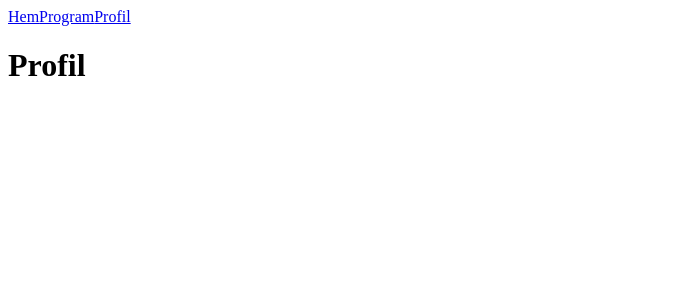
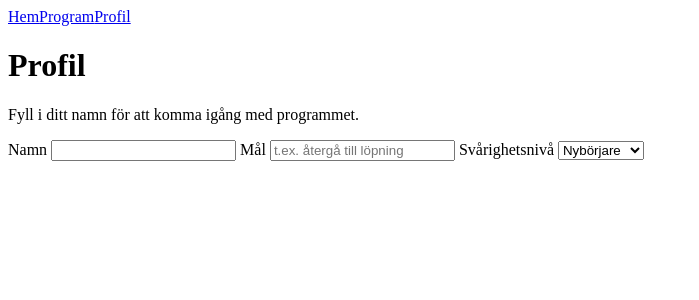
Before and after one commit to annikaholmqvist94/rehab-program, a Vue app: page /profil in a window 1280 px wide. Shown: the top 300 px of the page, without its empty margins (0-699 px from the left). Built offline with nearby package versions, Linux system fonts and the light colour scheme.

Commit message:
Build profile form with v-model bindings

```diff
--- a/src/views/ProfileView.vue
+++ b/src/views/ProfileView.vue
@@ -1,12 +1,36 @@
 <script setup>
+import { useProfile } from '../composables/useProfile.js'
 
+const { profile, isProfileComplete } = useProfile()
 </script>
 
 <template>
+  <h1>Profil</h1>
 
-  <h1>Profil</h1>
+  <p v-if="isProfileComplete">Hej {{ profile.name }}! Ditt mål: {{ profile.goal || 'inget satt än' }}.</p>
+  <p v-else>Fyll i ditt namn för att komma igång med programmet.</p>
+
+  <form @submit.prevent>
+    <label>
+      Namn
+      <input v-model="profile.name" type="text" />
+    </label>
+
+    <label>
+      Mål
+      <input v-model="profile.goal" type="text" placeholder="t.ex. återgå till löpning" />
+    </label>
+
+    <label>
+      Svårighetsnivå
+      <select v-model="profile.difficulty">
+        <option value="nybörjare">Nybörjare</option>
+        <option value="medel">Medel</option>
+        <option value="avancerad">Avancerad</option>
+      </select>
+    </label>
+  </form>
 </template>
 
 <style scoped>
-
 </style>
```
